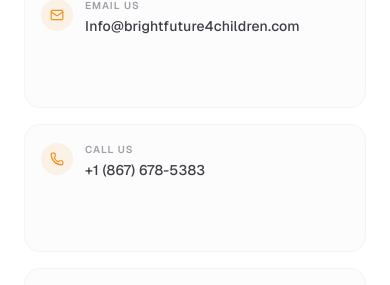
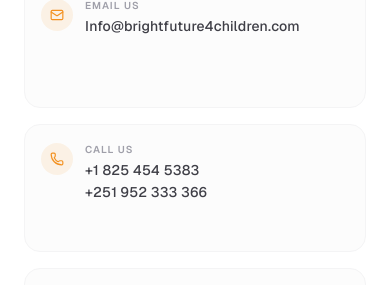
Before and after one commit to aelaf-git/BFFC_Website, a Next.js app in the folder apps/web/: page / in a window 390 px wide. Shown: the part 11145-11430 px from the top of the page. Built offline with nearby package versions, Linux system fonts and the light colour scheme; no server answers; a web font is replaced by a local one.

Commit message:
feat: enhance contact information structure by adding alternative phone details and updating existing contact links for improved accessibility and user experience

```diff
--- a/apps/web/components/home/contact-section.tsx
+++ b/apps/web/components/home/contact-section.tsx
@@ -4,7 +4,14 @@ import { siteConfig } from "@/lib/site";
 
 const { contact } = siteConfig;
 
-const contactDetails = [
+type ContactLine = string | { text: string; href: string };
+
+const contactDetails: {
+  icon: typeof MapPin;
+  label: string;
+  lines: ContactLine[];
+  href?: string;
+}[] = [
   {
     icon: MapPin,
     label: "Office address",
@@ -26,8 +33,10 @@ const contactDetails = [
   {
     icon: Phone,
     label: "Call us",
-    lines: [contact.phone],
-    href: contact.phoneHref,
+    lines: [
+      { text: contact.phone, href: contact.phoneHref },
+      { text: contact.phoneAlt, href: contact.phoneAltHref },
+    ],
   },
   {
     icon: Building2,
@@ -77,23 +86,25 @@ export function ContactSection() {
                       <p className="text-[10px] font-semibold uppercase tracking-widest text-zinc-400">
                         {label}
                       </p>
-                      {lines.map((line) =>
-                        href ? (
+                      {lines.map((line) => {
+                        const text = typeof line === "string" ? line : line.text;
+                        const lineHref = typeof line === "string" ? href : line.href;
+                        return lineHref ? (
                           <a
-                            key={line}
-                            href={href}
-                            target={href.startsWith("http") ? "_blank" : undefined}
-                            rel={href.startsWith("http") ? "noopener noreferrer" : undefined}
+                            key={text}
+                            href={lineHref}
+                            target={lineHref.startsWith("http") ? "_blank" : undefined}
+                            rel={lineHref.startsWith("http") ? "noopener noreferrer" : undefined}
                             className="mt-0.5 block truncate text-sm font-medium text-zinc-700 transition-colors hover:text-primary"
                           >
-                            {line}
+                            {text}
                           </a>
                         ) : (
-                          <p key={line} className="mt-0.5 truncate text-sm font-medium text-zinc-700">
-                            {line}
+                          <p key={text} className="mt-0.5 truncate text-sm font-medium text-zinc-700">
+                            {text}
                           </p>
-                        ),
-                      )}
+                        );
+                      })}
                     </div>
                   </div>
                 </li>
--- a/apps/web/components/layout/nav-contact-info.tsx
+++ b/apps/web/components/layout/nav-contact-info.tsx
@@ -6,6 +6,8 @@ export type SiteContact = {
   email: string;
   phone: string;
   phoneHref: string;
+  phoneAlt: string;
+  phoneAltHref: string;
 };
 
 type NavContactInfoProps = {
@@ -44,12 +46,21 @@ export function NavContactInfo({
         )}
 
         <a
-          href={`tel:${contact.phoneHref}`}
+          href={contact.phoneHref}
           className="inline-flex items-center gap-1.5 transition-colors hover:text-primary"
           aria-label={`Call us at ${contact.phone}`}
         >
           <HiPhone className="h-3.5 w-3.5 shrink-0 text-primary" aria-hidden />
           <span className="whitespace-nowrap">{contact.phone}</span>
+        </a>
+
+        <a
+          href={contact.phoneAltHref}
+          className="inline-flex items-center gap-1.5 transition-colors hover:text-primary"
+          aria-label={`Call us at ${contact.phoneAlt}`}
+        >
+          <HiPhone className="h-3.5 w-3.5 shrink-0 text-primary" aria-hidden />
+          <span className="whitespace-nowrap">{contact.phoneAlt}</span>
         </a>
 
         <a
--- a/apps/web/components/layout/nav-items.ts
+++ b/apps/web/components/layout/nav-items.ts
@@ -8,6 +8,8 @@ export const siteContact: SiteContact = {
   email: siteConfig.contact.email,
   phone: siteConfig.contact.phone,
   phoneHref: siteConfig.contact.phoneHref,
+  phoneAlt: siteConfig.contact.phoneAlt,
+  phoneAltHref: siteConfig.contact.phoneAltHref,
 };
 
 /** Primary CTA beside the logo */
--- a/apps/web/lib/site.ts
+++ b/apps/web/lib/site.ts
@@ -21,8 +21,10 @@ export const siteConfig = {
     country: "Canada",
     charityRegistration: "726794944RR0001",
     email: "Info@brightfuture4children.com",
-    phone: "+1 (867) 678-5383",
-    phoneHref: "tel:+18676785383",
+    phone: "+1 825 454 5383",
+    phoneHref: "tel:+18254545383",
+    phoneAlt: "+251 952 333 366",
+    phoneAltHref: "tel:+251952333366",
     mapEmbedUrl:
       "https://maps.google.com/maps?q=1835+10+Ave+SE+Calgary+AB+T2G+5N7+Canada&output=embed&z=15",
   },
```
Also changed, not shown: 2 other files (tests, documents, lock files or other folders).
